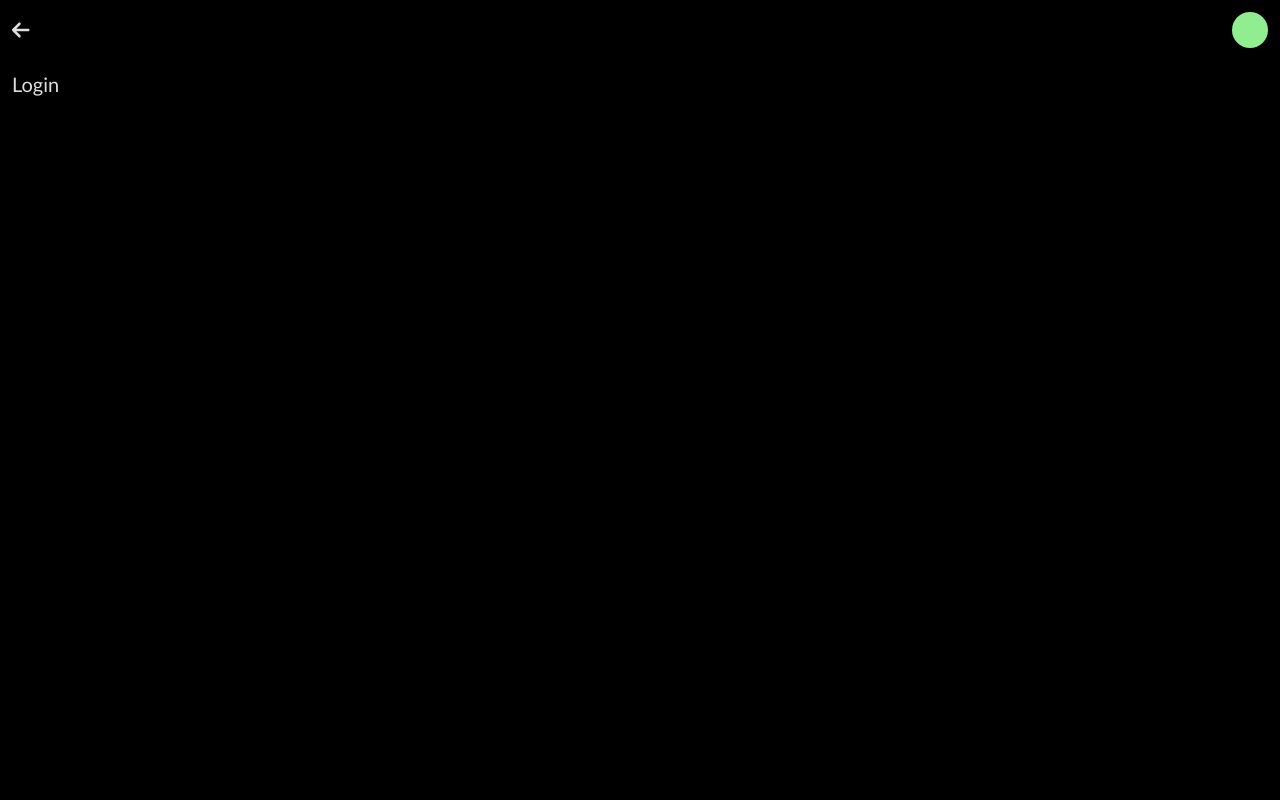
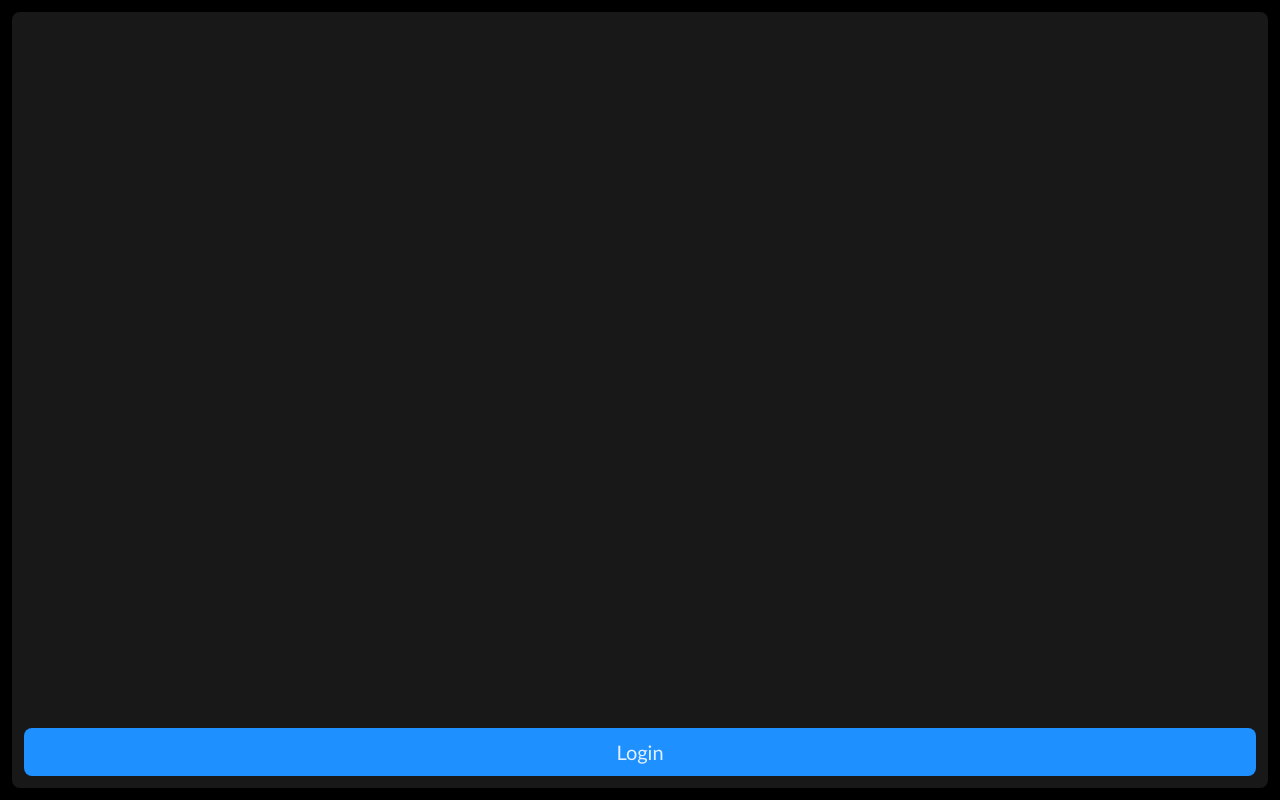
Before and after one commit to ColinM94/ogma, a React (Vite) app: page /login in a window 1280 px wide. Built offline with nearby package versions, Linux system fonts and the light colour scheme.

Commit message:
feat: add useAuth hook and basic login page

```diff
--- /dev/null
+++ b/src/hooks/index.ts
@@ -0,0 +1,2 @@
+export * from "./useAuth/useAuth"
+export * from "./providers"
--- /dev/null
+++ b/src/hooks/useAuth/useAuth.tsx
@@ -0,0 +1,24 @@
+import * as React from "react"
+import { User } from "types"
+
+interface AuthContextData {
+  user?: User
+}
+
+interface AuthProviderProps {
+  children: React.ReactNode
+}
+
+const AuthContext = React.createContext<AuthContextData>({} as AuthContextData)
+
+export const AuthProvider = ({ children }: AuthProviderProps) => {
+  const [user, setUser] = React.useState()
+
+  const data: AuthContextData = {
+    user,
+  }
+
+  return <AuthContext.Provider value={data}>{children}</AuthContext.Provider>
+}
+
+export const useAuth = (): AuthContextData => React.useContext(AuthContext)
--- a/src/layouts/protectedLayout/protectedLayout.tsx
+++ b/src/layouts/protectedLayout/protectedLayout.tsx
@@ -1,4 +1,5 @@
-import { Navigate, Outlet, useLocation } from "react-router-dom"
+import { LoginPage } from "pages"
+import { Navigate, Outlet, useLocation, useNavigate } from "react-router-dom"
 
 import { Header } from "./components/header/header"
 import { Navbar } from "./components/navbar/navbar"
@@ -6,10 +7,11 @@ import { Navbar } from "./components/navbar/navbar"
 import styles from "./styles.module.scss"
 
 export const ProtectedLayout = () => {
-  const location = useLocation()
+  const { pathname } = useLocation()
+  const user = undefined
 
-  if (location.pathname === "/") {
-    return <Navigate to="flashcards" state={{ from: location }} replace />
+  if (!user) {
+    return <LoginPage />
   }
 
   return (
--- a/src/main.tsx
+++ b/src/main.tsx
@@ -1,33 +1,18 @@
 import React from "react"
 import ReactDOM from "react-dom/client"
-import { BrowserRouter, Route, Routes } from "react-router-dom"
 
-import { ProtectedLayout } from "layouts"
 import { initIconsLibrary } from "inits"
-import {
-  CreatorPage,
-  FlashcardPage,
-  FlashcardsPage,
-  SettingsPage,
-  LoginPage,
-} from "pages"
+import { Navigation } from "./navigation"
 
 import "styles/global.scss"
+import { Providers } from "hooks"
 
 initIconsLibrary()
 
 ReactDOM.createRoot(document.getElementById("root") as HTMLElement).render(
   <React.StrictMode>
-    <BrowserRouter>
-      <Routes>
-        <Route path="/" element={<ProtectedLayout />}>
-          <Route path="login" element={<LoginPage />} />
-          <Route path="flashcards" element={<FlashcardsPage />} />
-          <Route path="flashcards/:id" element={<FlashcardPage />} />
-          <Route path="settings" element={<SettingsPage />} />
-          <Route path="creator" element={<CreatorPage />} />
-        </Route>
-      </Routes>
-    </BrowserRouter>
+    <Providers>
+      <Navigation />
+    </Providers>
   </React.StrictMode>
 )
--- /dev/null
+++ b/src/navigation.tsx
@@ -0,0 +1,23 @@
+import { BrowserRouter, Route, Routes } from "react-router-dom"
+import { ProtectedLayout } from "layouts"
+import {
+  CreatorPage,
+  FlashcardPage,
+  FlashcardsPage,
+  LoginPage,
+  SettingsPage,
+} from "pages"
+
+export const Navigation = () => (
+  <BrowserRouter>
+    <Routes>
+      <Route path="/login" element={<LoginPage />} />
+      <Route path="/" element={<ProtectedLayout />}>
+        <Route path="flashcards" element={<FlashcardsPage />} />
+        <Route path="flashcards/:id" element={<FlashcardPage />} />
+        <Route path="settings" element={<SettingsPage />} />
+        <Route path="creator" element={<CreatorPage />} />
+      </Route>
+    </Routes>
+  </BrowserRouter>
+)
--- a/src/pages/loginPage/loginPage.tsx
+++ b/src/pages/loginPage/loginPage.tsx
@@ -1,7 +1,11 @@
+import { Button, Card } from "components"
+
+import styles from "./styles.module.scss"
+
 export const LoginPage = () => {
   return (
-    <>
-      <h1>Login</h1>
-    </>
+    <Card className={styles.card}>
+      <Button label="Login" className={styles.loginBtn} />
+    </Card>
   )
 }
--- a/src/pages/loginPage/styles.module.scss
+++ b/src/pages/loginPage/styles.module.scss
@@ -1 +1,11 @@
 @use "styles/vars";
+
+.card {
+  flex: 1;
+  margin: vars.$spacing-primary;
+  gap: vars.$spacing-primary;
+
+  .loginBtn {
+    margin-top: auto;
+  }
+}
--- a/src/types/index.ts
+++ b/src/types/index.ts
@@ -1,2 +1,3 @@
 export * from "./flashCard"
 export * from "./general"
+export * from "./user"
--- /dev/null
+++ b/src/types/user.ts
@@ -0,0 +1,3 @@
+export interface User {
+  email: string
+}
--- a/vite.config.ts
+++ b/vite.config.ts
@@ -7,6 +7,7 @@ export default defineConfig({
     alias: {
       assets: path.resolve(__dirname, "src/assets"),
       components: path.resolve(__dirname, "src/components"),
+      hooks: path.resolve(__dirname, "src/hooks"),
       inits: path.resolve(__dirname, "src/inits"),
       layouts: path.resolve(__dirname, "src/layouts"),
       pages: path.resolve(__dirname, "src/pages"),
```
Also changed, not shown: src/hooks/providers.tsx (added, +10 -0 lines).
